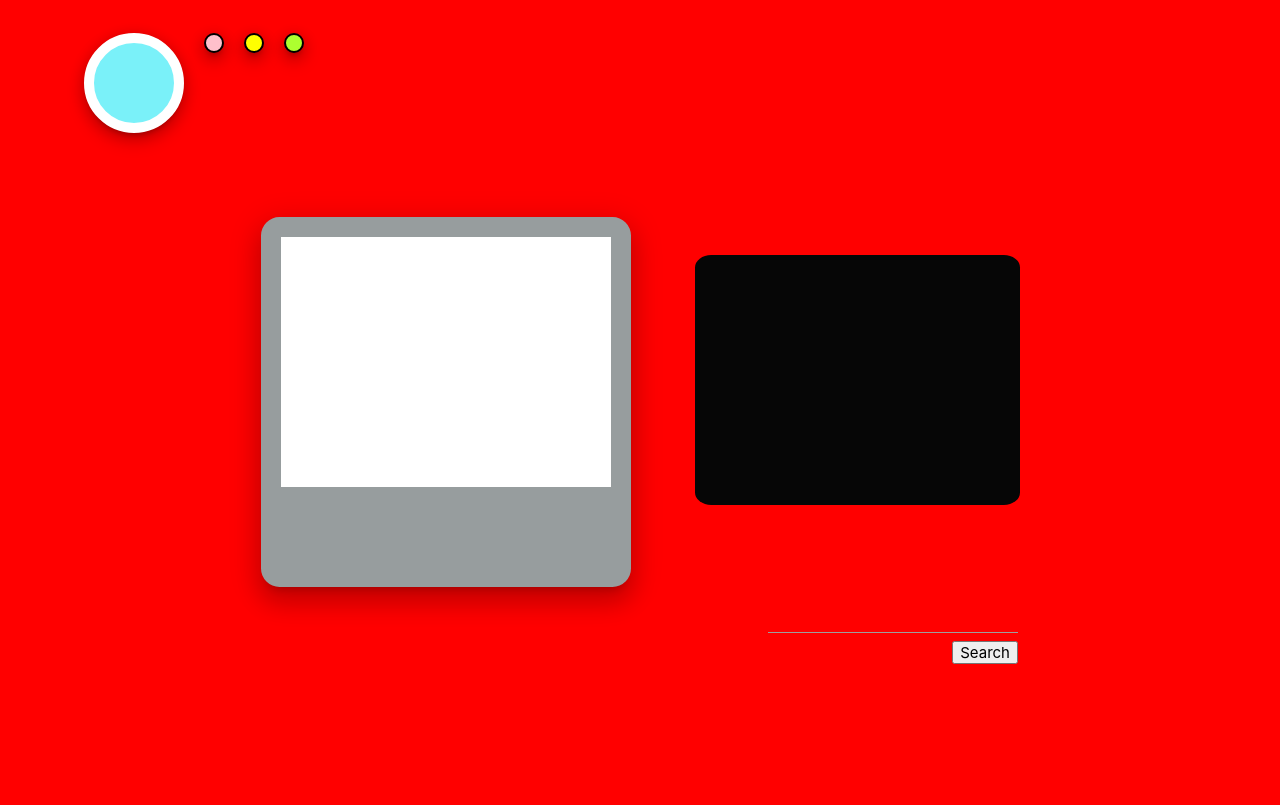
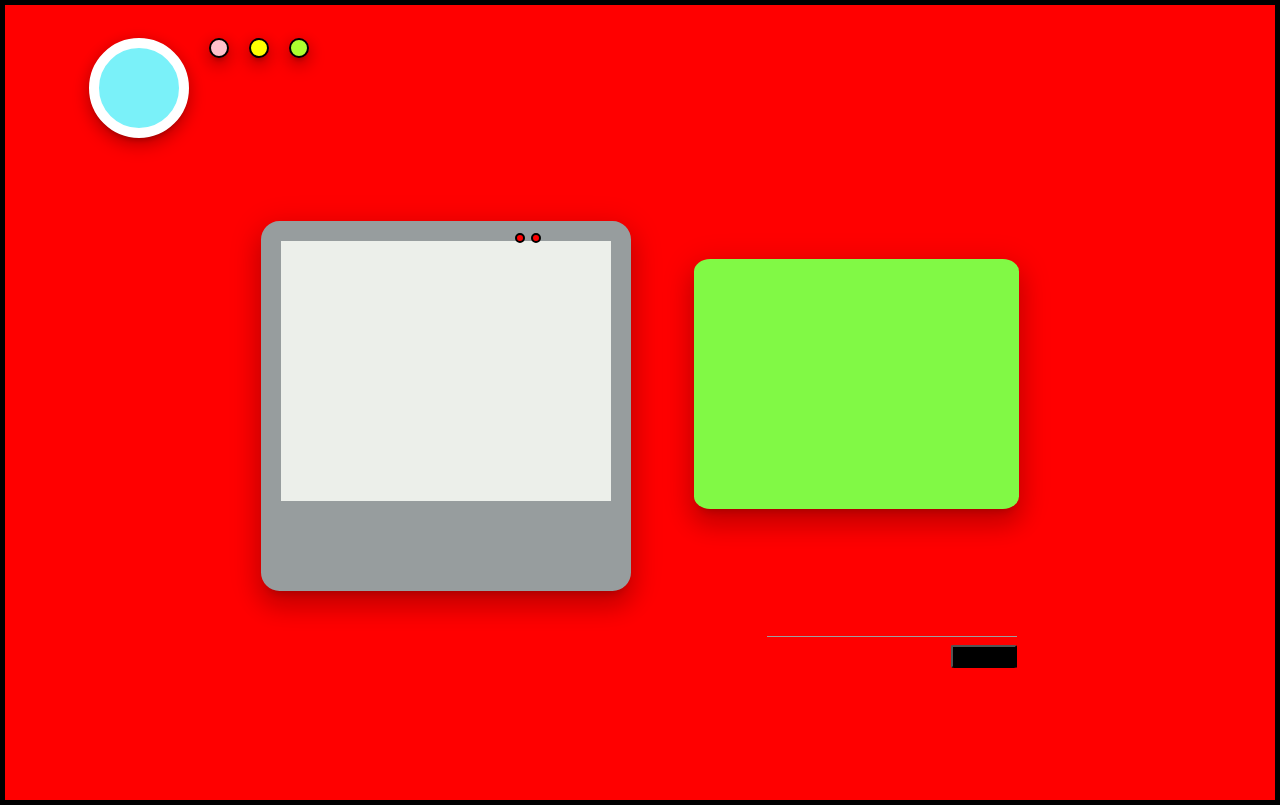
Before and after one commit to jihaekim/pokedex, a plain HTML site: page index.html in a window 1280 px wide. Drawn offline with nearby package versions, Linux system fonts and the light colour scheme.

Commit message:
made changes to layout

```diff
--- a/index.html
+++ b/index.html
@@ -23,19 +23,22 @@
      <div class="circle-lights z-depth-3 " id="green"></div>
 </div>
 
-<div id= "container">
-
-<div class="z-depth-4" id = "pokemon-container">
-
+<div id="top-red-dots">
+   <div class="red-dots"></div>
+   <div class="red-dots"></div>
 </div>
 
-<div id="status-container"></div>
+<div id= "container">
+<div class="z-depth-4" id = "pokemon-container">
+</div>
 
+<div class= "z-depth-4" id="status-container"></div>
 </div>
+
 
 <!-- creating a search button to search pokemon -->
 <form id="search-form">
-    <input id="search-value" type="search">
+    <input autocomplete="off" id="search-value" type="search">
     <input id= "search-button" type = "submit" value = "Search">
 </form>
 
--- a/main.scss
+++ b/main.scss
@@ -5,15 +5,13 @@ $light-grey: #979d9e;
     height: $height;
     width: $width;
 }
-// @mixin circle{
-//     border-radius:50%;
-// }
+
 
 body{
+    background-color:red;
+    border: 5px solid black;
+    height: 805px;
 
-    background-color:red;
-    // background-image: url("https://d2v9y0dukr6mq2.cloudfront.net/video/thumbnail/VGiBmTeaeilt7mgjb/video-game-background-blue_451fb1bpx__F0000.png");
-    // background-size: cover;
 }
 
 //making circle for gameboy design
@@ -69,11 +67,10 @@ body{
 
     #pokemon-container{
         @include dimension(370px,370px);
-        background-color:white;
+        background-color:#ecefea;
         border-radius: 5%;
         border: 20px solid $light-grey;
-        border-bottom: 100px solid $light-grey;
-
+        border-bottom: 90px solid $light-grey;
     }
 
     #status-container{
@@ -82,7 +79,7 @@ body{
         margin-left:5%;
         margin-top:3%;
         border-radius:5%;
-        background-color:$dark-black;
+        background-color:#81f945;
         font-family: 'Space Mono', monospace;
 
     }
@@ -96,7 +93,7 @@ body{
 
     }
     #nameText {
-        margin-top: 25%;
+        margin-top:15%;
         text-align: center;
         text-transform:uppercase;
         font-family: 'Space Mono', monospace;
@@ -105,9 +102,10 @@ body{
 
 
 #status-container{
+
     .status{
         margin-left:10%;
-        color:white;
+        color:$dark-black;
     }
 }
 
@@ -116,4 +114,35 @@ body{
     margin-left:60%;
     width:250px;
 
+    #search-button{
+        border-radius: 5%;
+        background-color: black;
+    }
+
+    #search-value{
+        font-family: 'Space Mono', monospace;
+    }
+
 }
+
+
+#search-button{
+    border-radius: 5%;
+    background-color: black;
+}
+#top-red-dots{
+    position: absolute;
+    display: flex;
+    margin-top: 75px;
+    margin-left: 510px;
+
+
+    .red-dots{
+        @include dimension(10px,10px);
+        border: 2px solid black;
+        border-radius: 50%;
+        background-color: red;
+        margin-right: 6px;
+    }
+
+}
```
Also changed, not shown: main.css, 1 other file.
